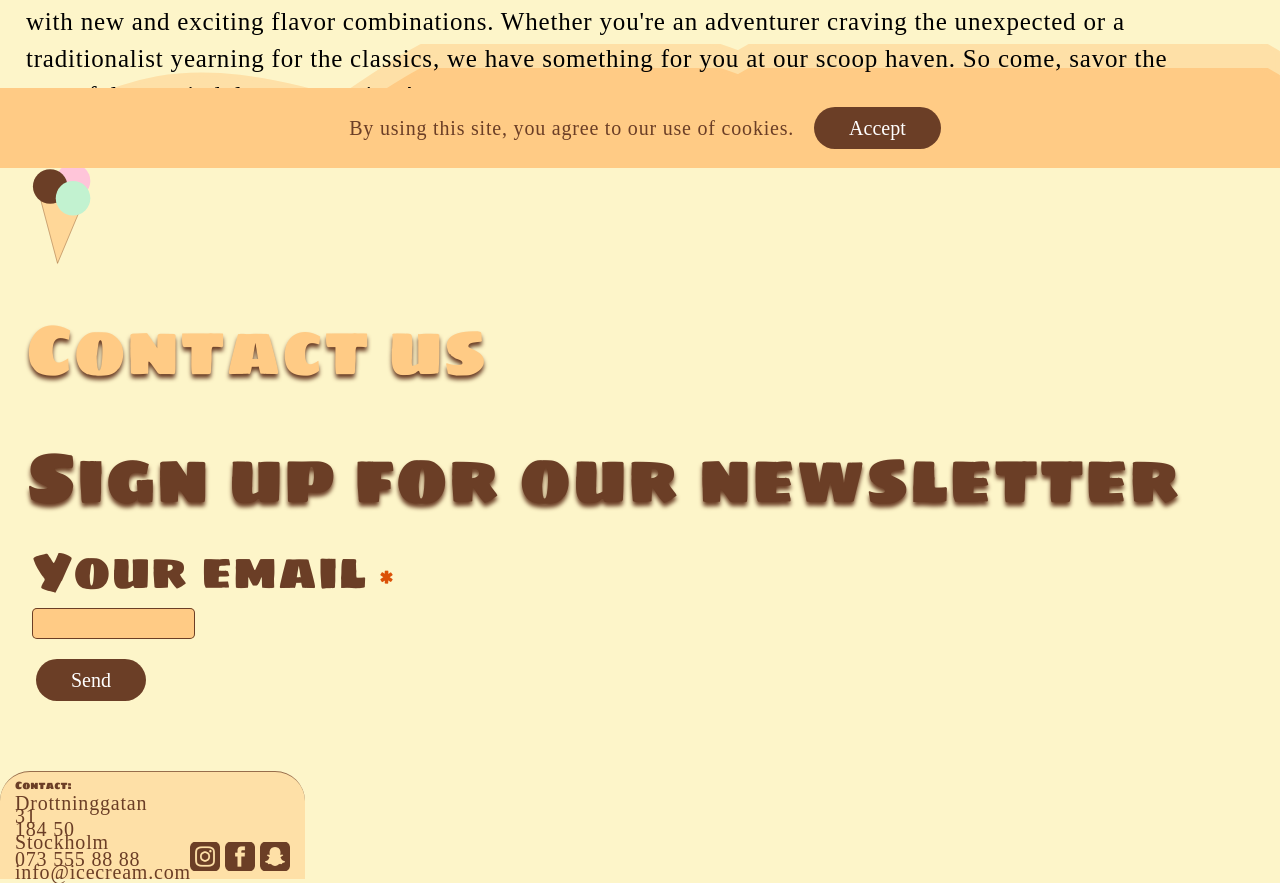
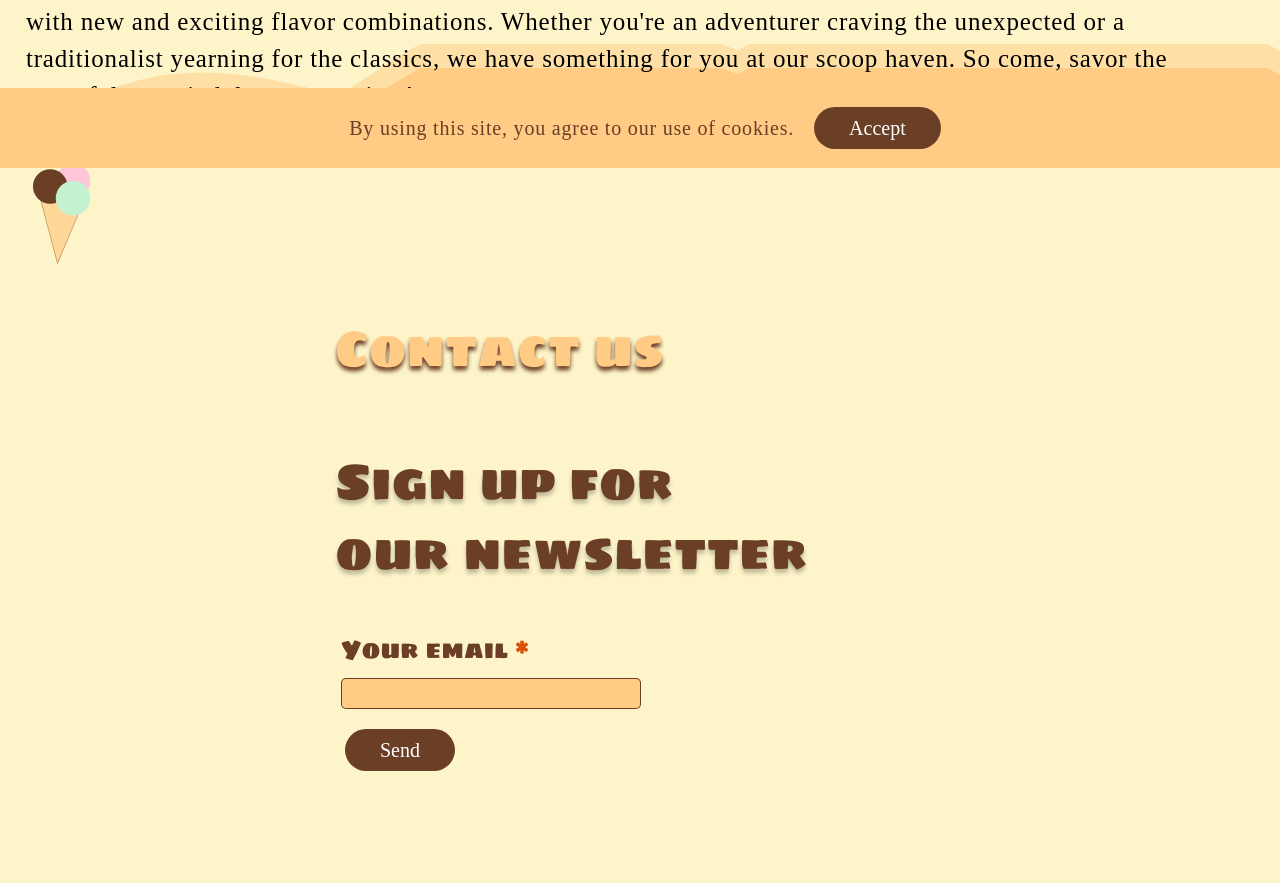
Before and after one commit to Carinalak/IceCream-copiedFromMyOwnProfile, a website built with Vite: page index.html in a window 1280 px wide. Shown: the part 632-1515 px from the top of the page. Built offline with nearby package versions, Linux system fonts and the light colour scheme; a web font is replaced by a local one.

Commit message:
:bug: style(tablet) resize and design tablet after input from designers due to inproportionate element-sizing.

```diff
--- a/index.html
+++ b/index.html
@@ -100,18 +100,18 @@
 
             <section class="contact_container">
                 <div id="contactUsContainer" class="contact_us_container">
-                    <h2 class="container_title">Contact us</h2>
+                    <h3 class="container_title">Contact us</h3>
                 </div>
 
                 <div id="newsLetterContainer" class="news_letter_container">
-                    <h2 class="news_letter_title">
+                    <h3 class="news_letter_title">
                         Sign up for our newsletter
-                    </h2>
+                    </h3>
                     <div class="news_letter_input_container">
-                        <h3 class="news_letter_input_title">
+                        <h4 class="news_letter_input_title">
                             Your email
                             <span class="request_section">*</span>
-                        </h3>
+                        </h4>
                         <input
                             type="text"
                             name="newsLetterEmail"
--- a/src/script/input.mjs
+++ b/src/script/input.mjs
@@ -6,7 +6,7 @@ export default function printContactUs() {
         const inputContainer = document.createElement('div');
         inputContainer.classList.add('input_container');
 
-        const inputTitle = document.createElement('h3');
+        const inputTitle = document.createElement('h4');
         inputTitle.classList.add('input_title');
         inputTitle.innerHTML = `${inputTitles[i]}<span class="request_section">*</span>`;
 
--- a/src/scss/components/_contactUs.scss
+++ b/src/scss/components/_contactUs.scss
@@ -104,7 +104,7 @@
         .news_letter_title {
             line-height: 40px;
             color: $chocolate-color;
-            @include textShadow(title, 0, 0, 0, 0);
+            @include textShadow(titleBrown, 0, 0, 0, 0);
             margin: 25px 0 45px 0;
         }
 
--- a/src/scss/layout/_tablet.scss
+++ b/src/scss/layout/_tablet.scss
@@ -43,9 +43,53 @@ p {
 }
 
 body {
-    @include gridCreation(column, 8, 1fr, 20px);
+    @include gridCreation(column, 4, 1fr, 20px);
 }
 
 main {
-    grid-column: span 8;
+    grid-column: span 4;
 }
+
+.contact_container {
+    @include gridCreation(column, 4, 1fr, 20px);
+    .contact_us_container {
+        margin: 0 10px;
+        padding: 0;
+        grid-column: 2 / 4;
+
+        .container_title {
+            margin: 35px 0 20px 0;
+        }
+        .input_container {
+            .input_title {
+                margin-bottom: 0;
+            }
+            .contact_us_input {
+                width: 210px;
+            }
+            .bigger_input {
+                width: 260px;
+            }
+        }
+
+        .buttons_container {
+            .primary_button,
+            .secondary_button {
+                flex: 0;
+            }
+        }
+    }
+    .news_letter_container {
+        margin: 5px 10px 200px 10px;
+        padding: 0;
+        grid-column: 2 / 4;
+        .news_letter_title {
+            line-height: 70px;
+        }
+        .news_letter_input_container {
+            #newsLetterEmailInput {
+                width: 300px;
+            }
+        }
+    }
+}
```
